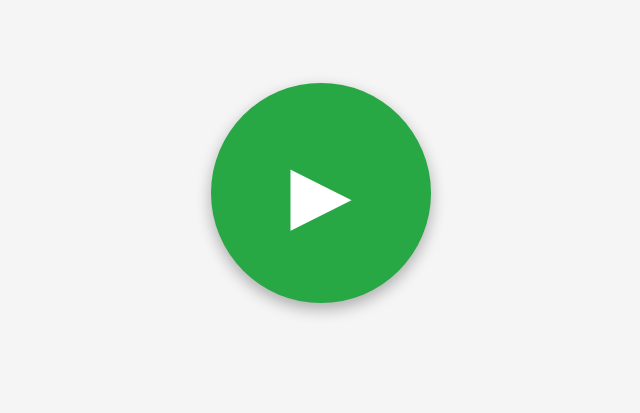
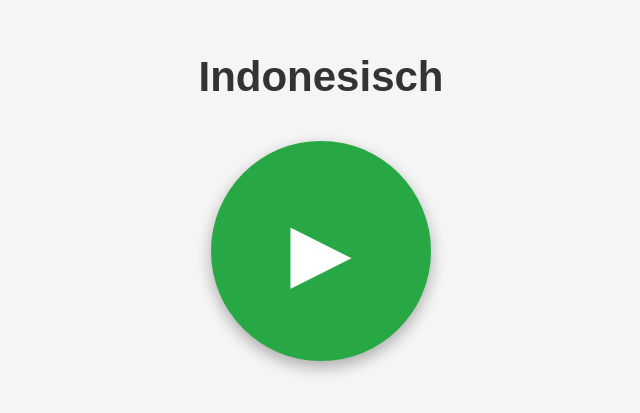
Before and after one commit to IngeChallenge/ingechallenge.github.io, a plain HTML site: page index.html in a window 1280 px wide. Shown: the part 207-620 px from the top of the page, without its empty margins (319-959 px from the left). Drawn offline with Linux system fonts and the light colour scheme.

Commit message:
Update index.html

```diff
--- a/index.html
+++ b/index.html
@@ -3,17 +3,24 @@
 <head>
 <meta charset="UTF-8">
 <meta name="viewport" content="width=device-width, initial-scale=1.0">
-<title>Audio Player</title>
+<title>Indonesisch</title>
 
 <style>
 body {
     margin: 0;
     display: flex;
+    flex-direction: column;
     justify-content: center;
     align-items: center;
     height: 100vh;
     background: #f5f5f5;
     font-family: Arial, sans-serif;
+}
+
+h1 {
+    font-size: 42px;
+    margin-bottom: 40px;
+    color: #333;
 }
 
 button {
@@ -35,6 +42,8 @@ button:active {
 </head>
 
 <body>
+
+<h1>Indonesisch</h1>
 
 <button id="playButton">▶</button>
 
```
